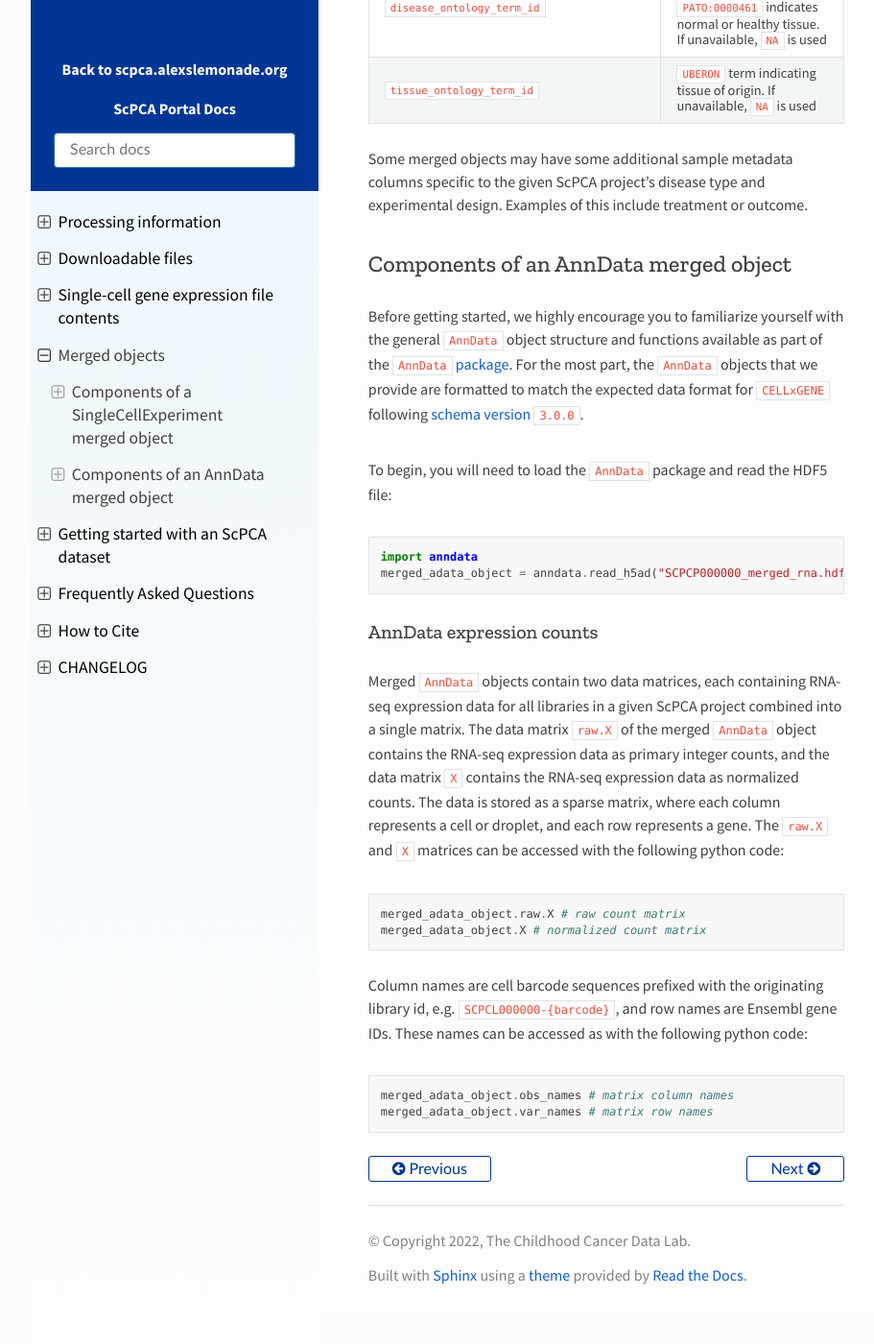
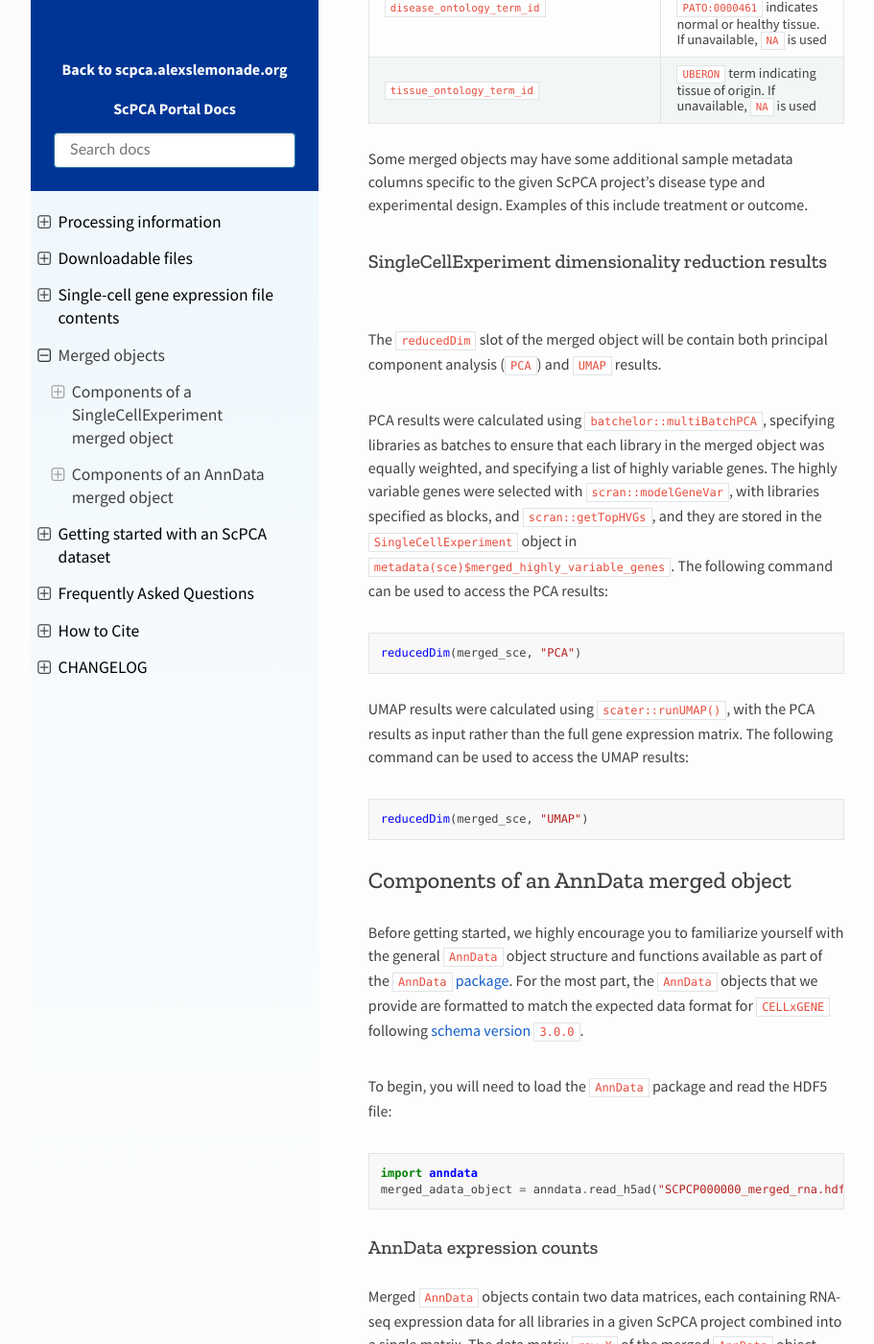
Before and after one commit to DongzeHE/scpca-docs, a Sphinx documentation site: the page built from docs/merged_objects.md, in a window 1280 px wide and 1400 px high, scrolled down 10363 px. Shown: the whole window at 96% size, without its empty margins (158-1069 px from the left). Built offline with Sphinx 7.4.7 and the Read the Docs theme 2.0.0, drawn with Linux system fonts in a browser that asks for light colours; before the commit the page ends 11729 px from its top, so only the background shows below that.

Commit message:
add dimension reduction SCE section

````diff
--- a/docs/merged_objects.md
+++ b/docs/merged_objects.md
@@ -224,6 +224,25 @@ Some merged objects may have some additional sample metadata columns specific to
 Examples of this include treatment or outcome.
 
 
+### SingleCellExperiment dimensionality reduction results
+
+The `reducedDim` slot of the merged object will be contain both principal component analysis (`PCA`) and `UMAP` results.
+
+PCA results were calculated using [`batchelor::multiBatchPCA`](https://rdrr.io/bioc/batchelor/man/multiBatchPCA.html), specifying libraries as batches to ensure that each library in the merged object was equally weighted, and specifying a list of highly variable genes.
+The highly variable genes were selected with `scran::modelGeneVar`, with libraries specified as blocks, and `scran::getTopHVGs`, and they are stored in the `SingleCellExperiment` object in `metadata(sce)$merged_highly_variable_genes`.
+The following command can be used to access the PCA results:
+
+```r
+reducedDim(merged_sce, "PCA")
+```
+
+UMAP results were calculated using `scater::runUMAP()`, with the PCA results as input rather than the full gene expression matrix.
+The following command can be used to access the UMAP results:
+
+```r
+reducedDim(merged_sce, "UMAP")
+```
+
 
 
 
````
